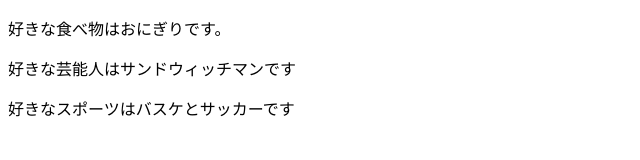
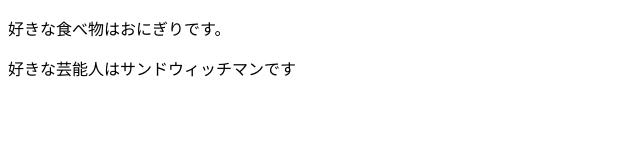
Before and after one commit to zessyou/command-paractice, a plain HTML site: page index.html in a window 1280 px wide. Shown: the whole page, without its empty margins (0-640 px from the left). Drawn offline with Linux system fonts and the light colour scheme.

Commit message:
Revert "好きなスポーツを追記&修正"
This reverts commit b8058036fbbc8b13994ef46c785c9f63c5897159.

```diff
--- a/index.html
+++ b/index.html
@@ -4,7 +4,5 @@
 <body>
 	<P>好きな食べ物はおにぎりです。 </P>
 	<P>好きな芸能人はサンドウィッチマンです</P>
-	<p>好きなスポーツはバスケとサッカーです</p>
-
 </body>
 </html>
```
